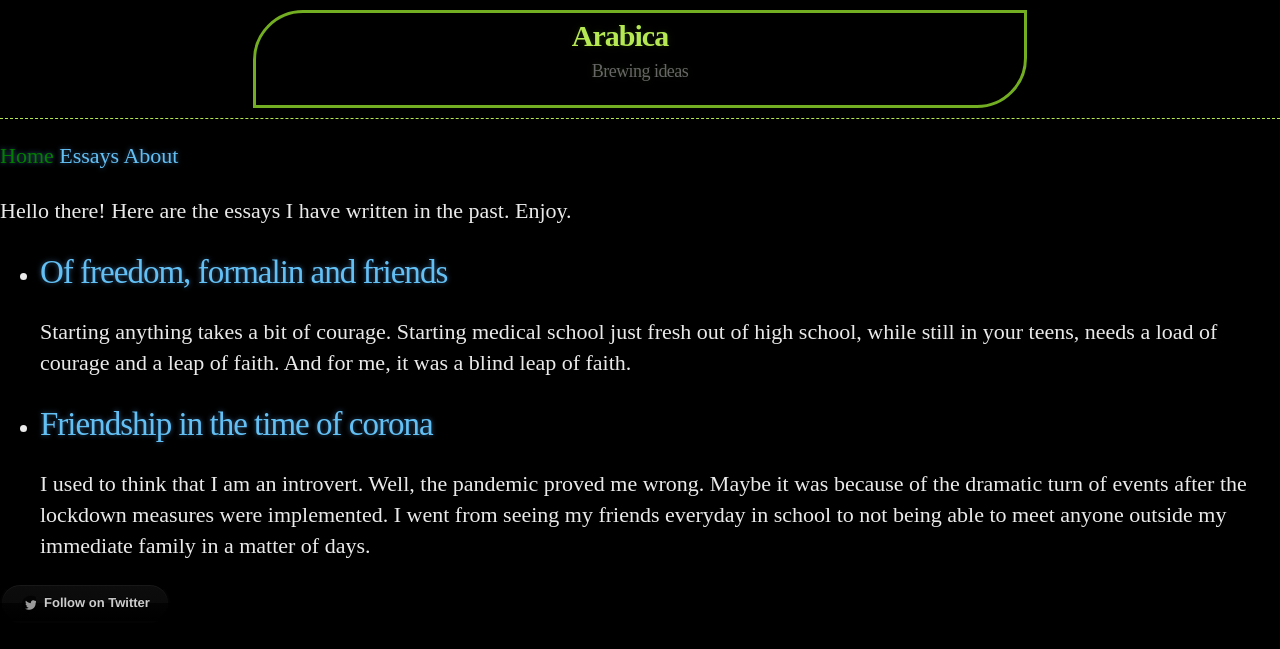
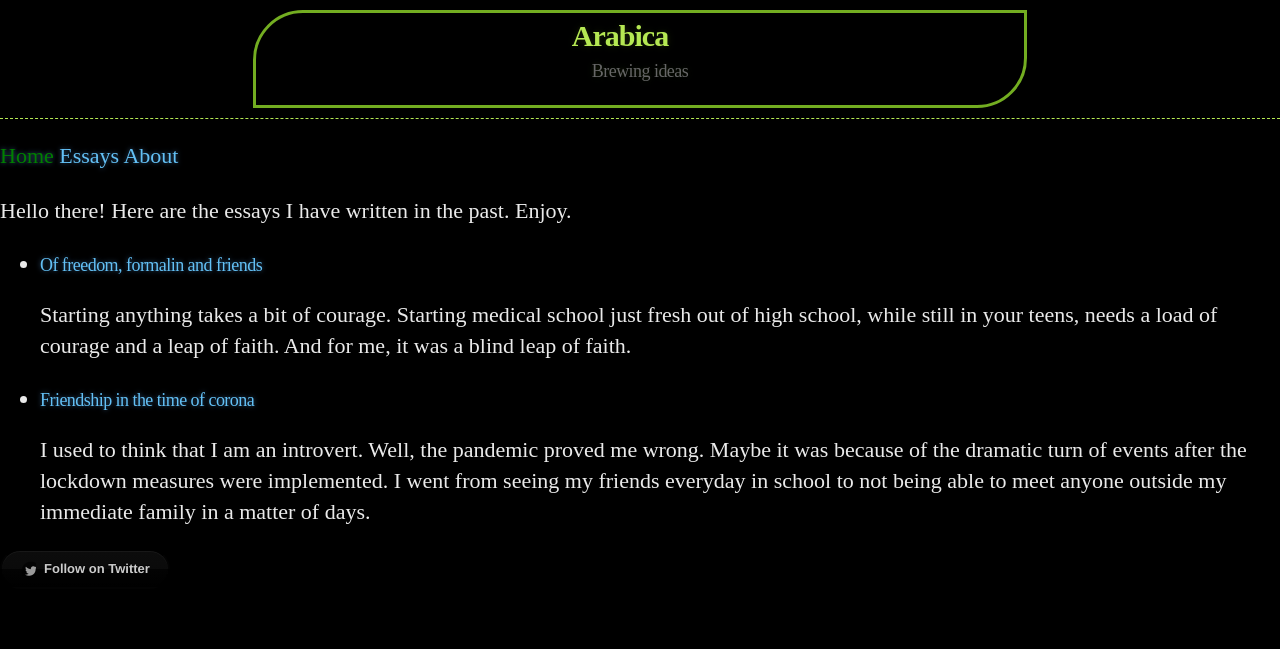
Before and after one commit to habasweiny/habasweiny.github.io, a Jekyll site: the page built from index.html, in a window 1280 px wide. Shown: the top 649 px of the page. Built offline with Jekyll 4.4.1, drawn with Linux system fonts in a browser that asks for light colours.

Commit message:
Update index.html

```diff
--- a/index.html
+++ b/index.html
@@ -16,7 +16,7 @@
 <ul>
   {% for post in site.posts %}
     <li>
-      <h2><a href="{{ post.url }}">{{ post.title }}</a></h2>
+      <h2 class="title"><a href="{{ post.url }}">{{ post.title }}</a></h2>
       {{ post.excerpt }}
     </li>
   {% endfor %}
```
